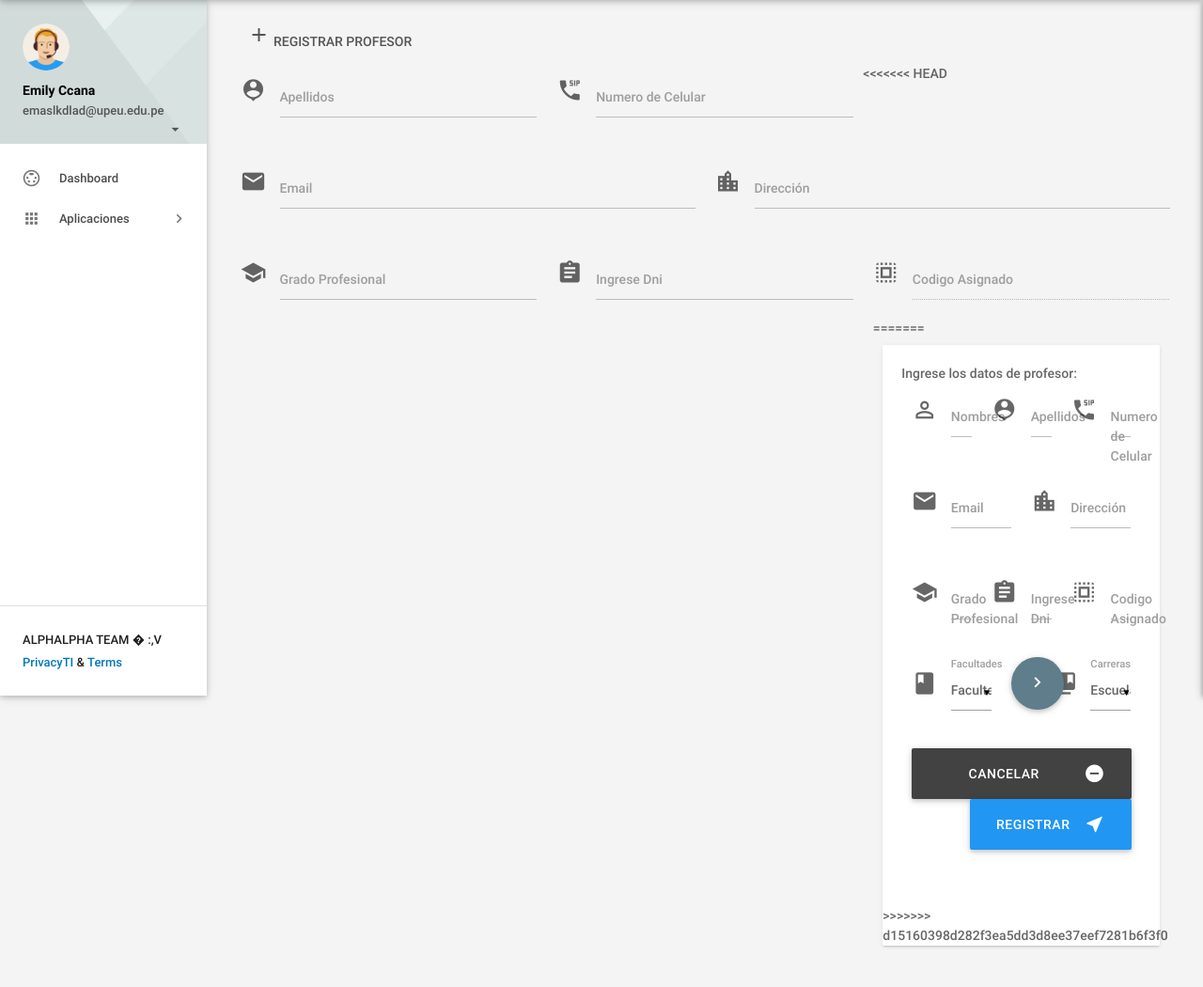
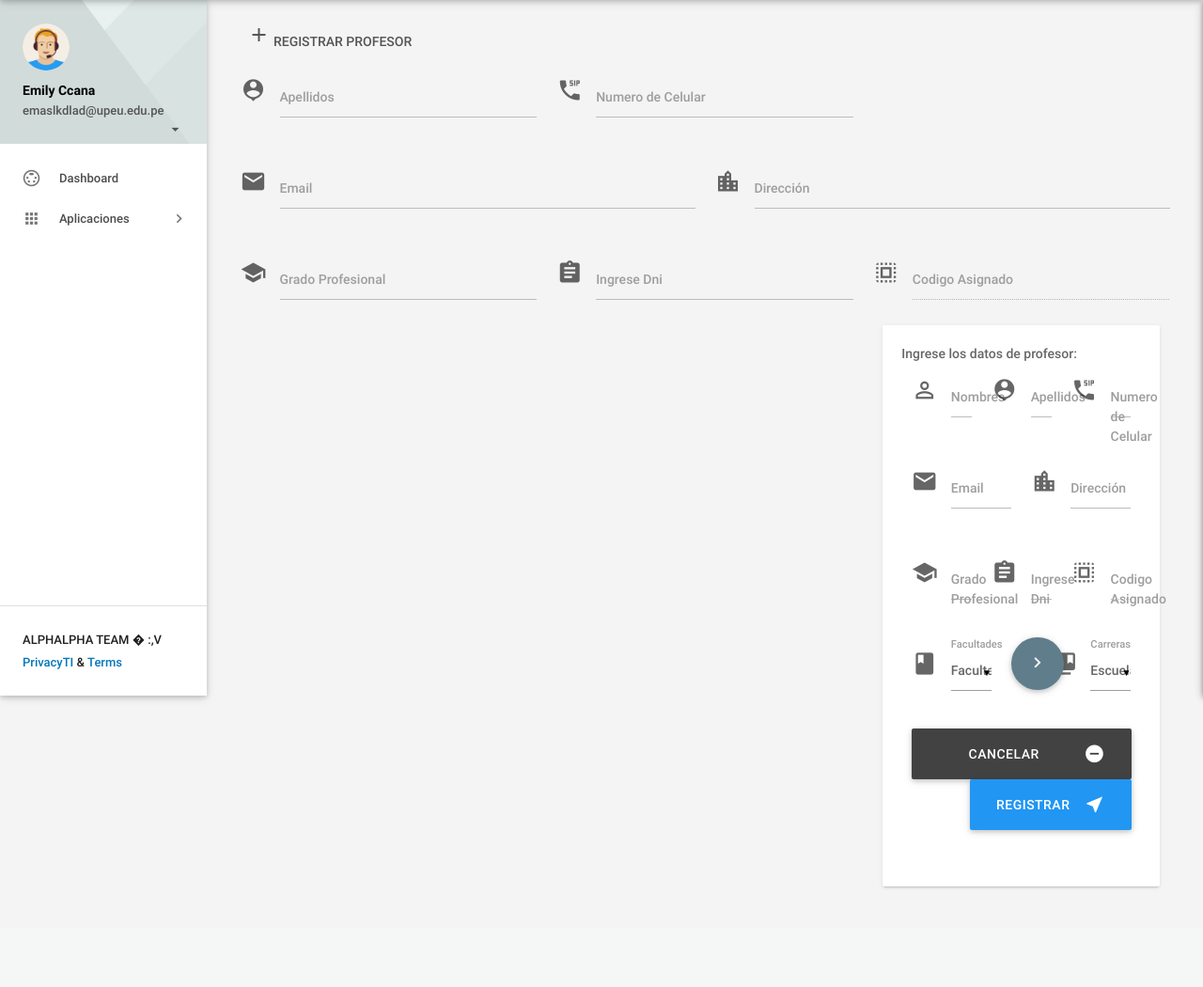
Before and after one commit to Brighyt-emily/kokori, a Java web app: page /path/registrarProfesores.jsp in a window 1280 px wide. Shown: the part 60-1110 px from the top of the page at 94% size. After the commit the page ends 1005 px from the top, so only its background shows below. Run offline with Tomcat 11, a stand-in JSP engine, Linux system fonts and the light colour scheme; some libraries are stand-ins or nearby versions.

Commit message:
arreglado-error

```diff
--- a/kokori-master/sistemaprestamos/web/registrarProfesores.jsp
+++ b/kokori-master/sistemaprestamos/web/registrarProfesores.jsp
@@ -21,11 +21,9 @@
                     <div class="col s12">
                         <div class="page-title">
                             <i class="material-icons">add</i>
-
                          Registrar Profesor
                         </div>
                     </div>
-<<<<<<< HEAD
                     <div class="col s4">
                         <div class="input-field">
                             <i class="material-icons prefix">person_pin</i>
@@ -78,7 +76,6 @@
                             <i class="material-icons prefix">select_all</i>
                             <label for="codigo">Codigo Asignado</label>
                             <input type="text" name="codigo" disabled="" id="txtCodigo">
-=======
                     <div class="col s12 m12 l12">
                         <div class="card">
 
@@ -181,7 +178,6 @@
                                     </div>
 
                             </div>
->>>>>>> d15160398d282f3ea5dd3d8ee37eef7281b6f3f0
                         </div>
                     </div>
                 </div>
@@ -189,8 +185,6 @@
            <!--FIN Contenido-->
         </div>
         <div class="left-sidebar-hover"></div>
-
-
         <%@include file="WEB-INF/template/footer.jspf" %>
         <script src="js/regisProfesores.js" type="text/javascript"></script>
     </body>
```
